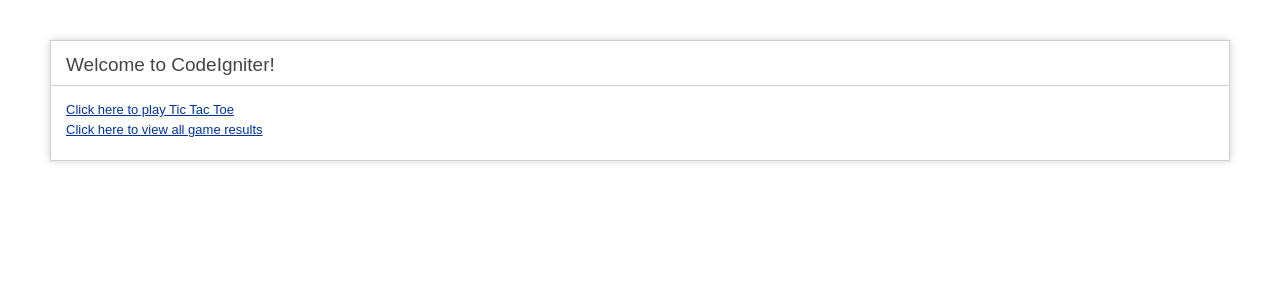
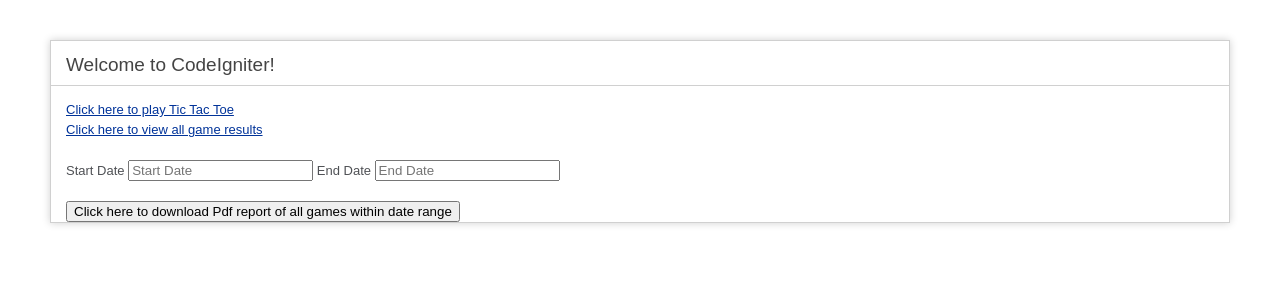
Before and after one commit to Zash22/tictactoe-codeignitor, a CodeIgniter app: page /database/ in a window 1280 px wide. Shown: the top 300 px of the page. Run offline with CodeIgniter, Linux system fonts and the light colour scheme; some libraries are stand-ins or nearby versions.

Commit message:
Buttons and js to download pdf and select date range

```diff
--- a/application/views/welcome_message.php
+++ b/application/views/welcome_message.php
@@ -80,7 +80,25 @@
     <div id="body">
         <a href="<?php echo base_url(); ?>index.php/tictactoe">Click here to play Tic Tac Toe</a> <br>
         <a href="<?php echo base_url(); ?>index.php/scores">Click here to view all game results</a> <br> <br>
+
+        <form role="form" method="post" action="<?php echo site_url('index.php/pdf'); ?>">
+            <label for="start">Start Date</label>
+            <?php $attributes = 'id="st" placeholder="Start Date"';
+            echo form_input('st', set_value('st'), $attributes); ?>
+            <label for="end">End Date</label>
+            <?php $attributes = 'id="ed" placeholder="End Date"';
+            echo form_input('ed', set_value('ed'), $attributes); ?> <br> <br>
+            <?php echo form_submit('submit', 'Click here to download Pdf report of all games within date range'); ?>
+    </div>
 </div>
+<script src="https://ajax.googleapis.com/ajax/libs/jquery/1.12.4/jquery.min.js"></script>
+<script src="https://ajax.googleapis.com/ajax/libs/jqueryui/1.12.1/jquery-ui.min.js"></script>
 
+<script type="text/javascript">
+    $(function () {
+        $("#st").datepicker();
+        $("#ed").datepicker();
+    });
+</script>
 </body>
 </html>
```
